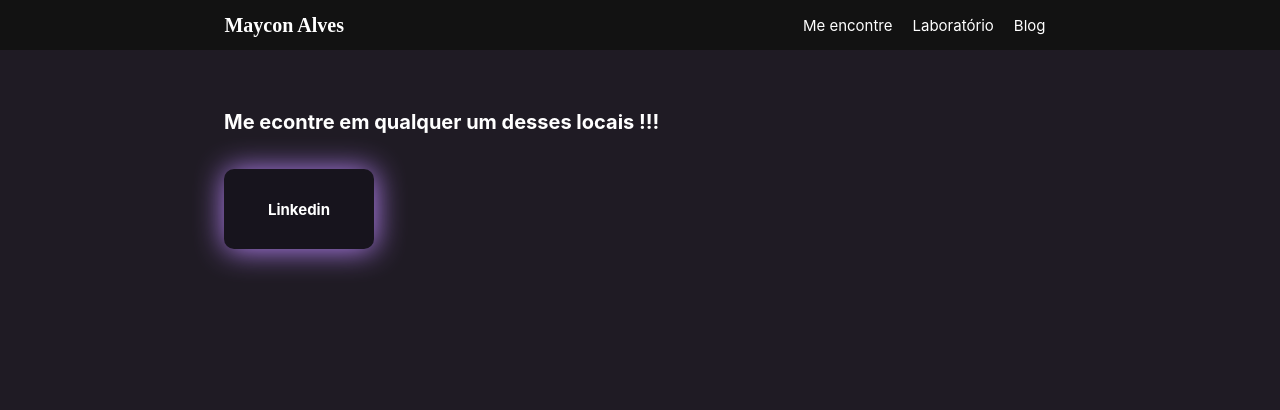
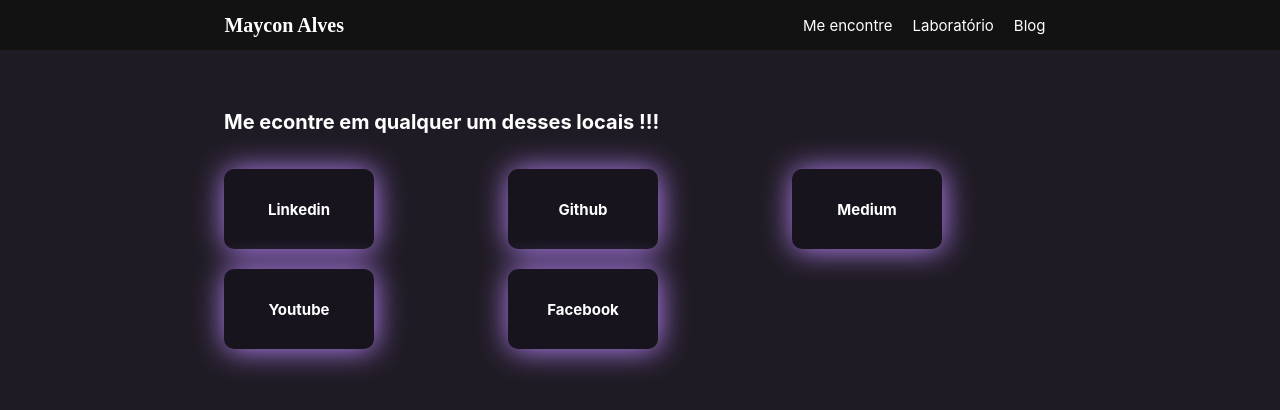
Before and after one commit to mayconbalves/maycon-alves, a Next.js app: page /about in a window 1280 px wide. Shown: the top 410 px of the page. Built offline with nearby package versions, Linux system fonts and the light colour scheme.

Commit message:
feat(about): implements social media cards

```diff
--- a/src/components/card/index.js
+++ b/src/components/card/index.js
@@ -2,10 +2,10 @@
 import PropTypes from 'prop-types'
 import { Container, CardTitle, LinkContainer } from './styled'
 
-const Card = ({ title, href, hoverColor }) => {
+const Card = ({ color, href, hoverColor, title }) => {
   return (
     <LinkContainer href={href} target="_blank" rel="noopener noreferrer">
-      <Container hoverColor={hoverColor}>
+      <Container hoverColor={hoverColor} color={color}>
         <CardTitle>{title}</CardTitle>
       </Container>
     </LinkContainer>
@@ -13,6 +13,7 @@
 }
 
 Card.propTypes = {
+  color: PropTypes.string,
   href: PropTypes.string.isRequired,
   hoverColor: PropTypes.string.isRequired,
   title: PropTypes.string.isRequired
--- a/src/components/card/styled.js
+++ b/src/components/card/styled.js
@@ -15,7 +15,6 @@
   transition: 0.4s ease-out;
   position: relative;
   border-image-slice: 1;
-  border-width: 5px;
   cursor: pointer;
 
   &:hover {
@@ -23,6 +22,10 @@
     box-shadow: 0.1rem 0.1rem 5rem #0c66c2;
     transform: translateY(-10px);
     transition: 0.4s ease-out;
+  }
+
+  &:hover h1 {
+    color: ${(props) => (props.color ? props.color : '#fff')};
   }
 
   &:before {
--- a/src/pages/about.js
+++ b/src/pages/about.js
@@ -18,6 +18,31 @@
             href="https://www.linkedin.com/in/mayconbalves/"
             hoverColor="#0c66c2"
           />
+
+          <Card
+            title="Github"
+            href="https://www.github.com/mayconbalves/"
+            hoverColor="#000"
+          />
+
+          <Card
+            color="#000"
+            title="Medium"
+            href="https://mayconmustaine.medium.com/"
+            hoverColor="#fff"
+          />
+
+          <Card
+            title="Youtube"
+            href="https://www.youtube.com/channel/UCWoI0GRB6IkCyEt5ANkqobg"
+            hoverColor="#ff0102"
+          />
+
+          <Card
+            title="Facebook"
+            href="https://www.facebook.com/mayconmustaine/"
+            hoverColor="#4460b1"
+          />
         </MediaSocialSection>
       </Container>
     </Content>
```
